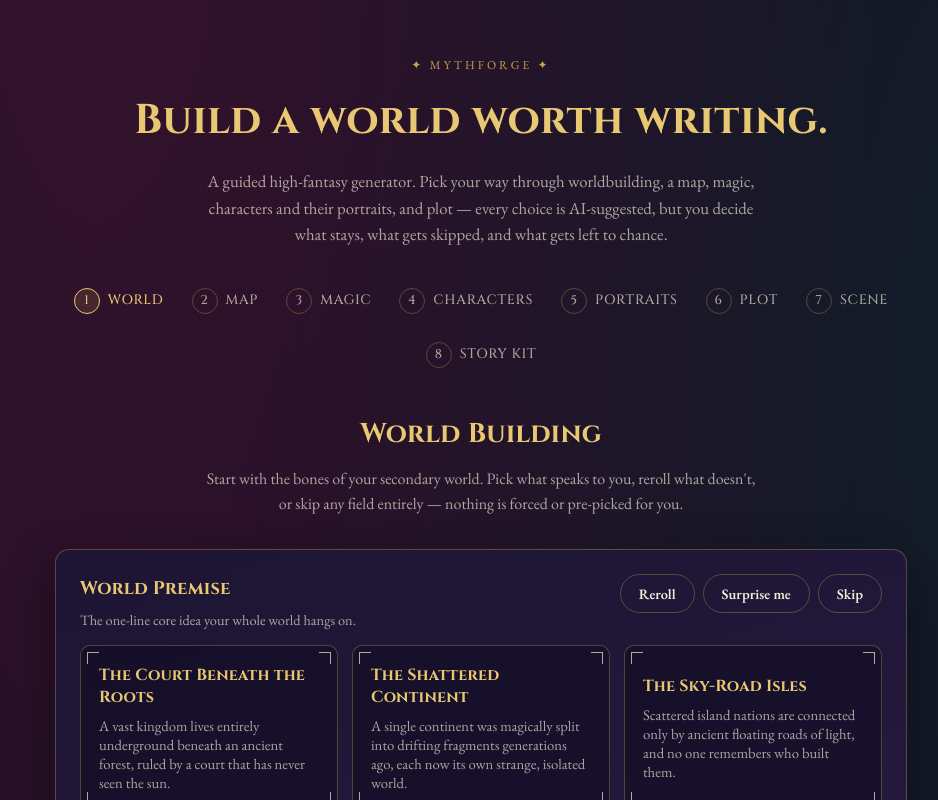
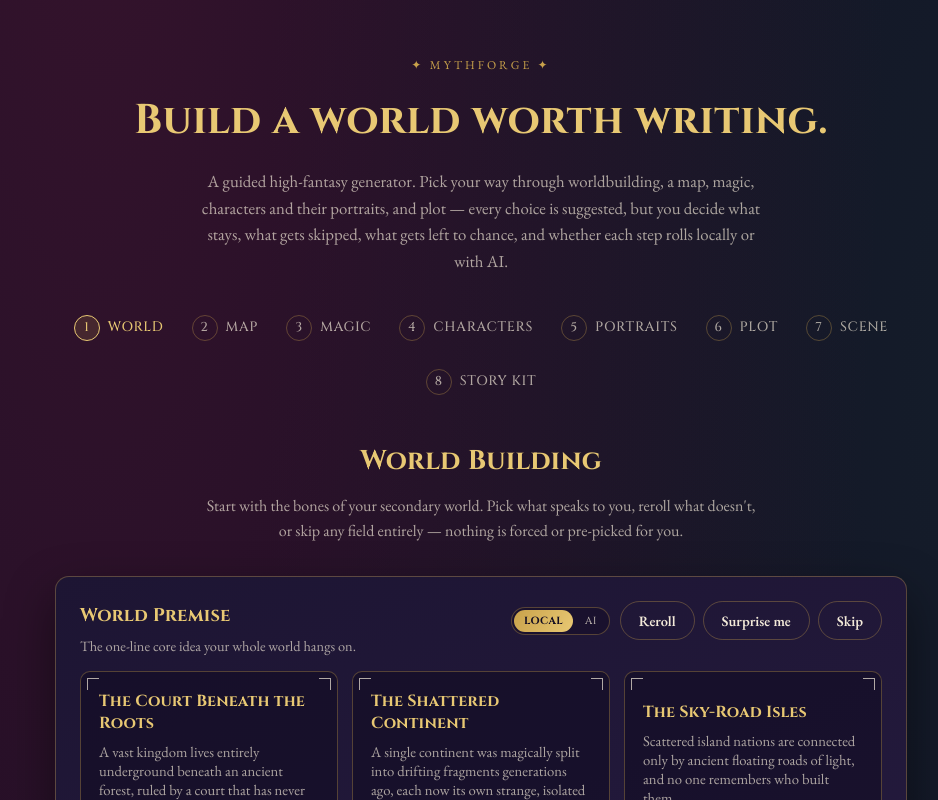
Before and after one commit to solrun18/mythforge, a React (Vite) app: page / in a window 1280 px wide. Shown: the top 800 px of the page, without its empty margins (159-1097 px from the left). Built offline with nearby package versions, Linux system fonts and the light colour scheme; no server answers.

Commit message:
flip switch added to flip between local and ai roll

```diff
--- a/src/App.css
+++ b/src/App.css
@@ -131,6 +131,70 @@ button {
   gap: 16px;
   margin-bottom: 14px;
 }
+/* Generation mode toggle — one per generator instance (field/portrait/
+   map/opening scene), usually rendered inline in that block's header. */
+.mode-toggle-wrap {
+  display: inline-flex;
+  align-items: center;
+  gap: 10px;
+  flex-wrap: wrap;
+  justify-content: center;
+}
+.mode-toggle-wrap__label {
+  font-family: 'Cinzel', serif;
+  font-size: 0.72rem;
+  letter-spacing: 0.06em;
+  text-transform: uppercase;
+  color: var(--muted);
+}
+.mode-toggle {
+  display: inline-flex;
+  border: 1px solid var(--border);
+  border-radius: 999px;
+  padding: 4px;
+  gap: 4px;
+  background: rgba(18, 12, 34, 0.4);
+}
+.mode-toggle__option {
+  background: transparent;
+  border: none;
+  color: var(--muted);
+  font-family: 'Cinzel', serif;
+  font-size: 0.75rem;
+  letter-spacing: 0.04em;
+  text-transform: uppercase;
+  padding: 8px 18px;
+  border-radius: 999px;
+  transition: background 0.2s ease, color 0.2s ease;
+}
+.mode-toggle__option:hover { color: var(--parchment); }
+.mode-toggle__option--active {
+  background: linear-gradient(120deg, var(--gold), var(--gold-bright));
+  color: var(--bg-deep);
+  font-weight: 700;
+}
+.mode-toggle__option--active:hover { color: var(--bg-deep); }
+
+/* Compact variant — sized to sit inline in a gen-block header or a
+   narrow portrait card, where a full-size toggle would overwhelm. */
+.mode-toggle-wrap--compact { gap: 6px; margin: 6px 0; }
+.mode-toggle--compact { padding: 2px; gap: 2px; }
+.mode-toggle--compact .mode-toggle__option {
+  font-size: 0.65rem;
+  padding: 4px 10px;
+  letter-spacing: 0.03em;
+}
+
+/* Wraps the per-block toggle + action buttons together on the right side
+   of a gen-block header, so they stack sanely on narrow screens. */
+.gen-block__header-right {
+  display: flex;
+  align-items: center;
+  gap: 10px;
+  flex-wrap: wrap;
+  justify-content: flex-end;
+}
+
 .gen-block__header h3 { font-size: 1.15rem; }
 .gen-block__hint { color: var(--muted); font-size: 0.9rem; margin: 4px 0 0; }
 .gen-block__loading { color: var(--gold); font-style: italic; padding: 20px 0; text-align: center; }
--- a/src/App.jsx
+++ b/src/App.jsx
@@ -1,5 +1,6 @@
 import React, { useState } from 'react';
 import { WorldBibleProvider } from './context/WorldBibleContext.jsx';
+import { GenerationModeProvider } from './context/GenerationModeContext.jsx';
 import ProgressSteps from './components/ProgressSteps.jsx';
 import StepWorldBuilding from './steps/StepWorldBuilding.jsx';
 import StepMap from './steps/StepMap.jsx';
@@ -29,8 +30,9 @@ function AppShell() {
         <h1>Build a world worth writing.</h1>
         <p className="app-header__sub">
           A guided high-fantasy generator. Pick your way through worldbuilding, a map, magic,
-          characters and their portraits, and plot — every choice is AI-suggested, but you decide
-          what stays, what gets skipped, and what gets left to chance.
+          characters and their portraits, and plot — every choice is suggested, but you decide
+          what stays, what gets skipped, what gets left to chance, and whether each step rolls
+          locally or with AI.
         </p>
       </header>
 
@@ -75,8 +77,10 @@ function AppShell() {
 
 export default function App() {
   return (
-    <WorldBibleProvider>
-      <AppShell />
-    </WorldBibleProvider>
+    <GenerationModeProvider>
+      <WorldBibleProvider>
+        <AppShell />
+      </WorldBibleProvider>
+    </GenerationModeProvider>
   );
 }
--- /dev/null
+++ b/src/components/GenerationModeToggle.jsx
@@ -0,0 +1,36 @@
+import React from 'react';
+import { useGenerationMode } from '../context/GenerationModeContext.jsx';
+
+// Local Roll / AI Roll switch for one generator instance (a single field,
+// a single portrait, the map, the opening scene — whatever `modeKey`
+// identifies). `compact` renders a smaller inline version sized to sit
+// inside a gen-block header or a portrait card.
+export default function GenerationModeToggle({ modeKey, label, compact = false }) {
+  const { mode, setMode } = useGenerationMode(modeKey);
+
+  return (
+    <div className={`mode-toggle-wrap${compact ? ' mode-toggle-wrap--compact' : ''}`}>
+      {label && <span className="mode-toggle-wrap__label">{label}:</span>}
+      <div
+        className={`mode-toggle${compact ? ' mode-toggle--compact' : ''}`}
+        role="group"
+        aria-label={label ? `Generation mode for ${label}` : 'Generation mode'}
+      >
+        <button
+          type="button"
+          className={`mode-toggle__option${mode === 'local' ? ' mode-toggle__option--active' : ''}`}
+          onClick={() => setMode('local')}
+        >
+          Local
+        </button>
+        <button
+          type="button"
+          className={`mode-toggle__option${mode === 'ai' ? ' mode-toggle__option--active' : ''}`}
+          onClick={() => setMode('ai')}
+        >
+          AI
+        </button>
+      </div>
+    </div>
+  );
+}
--- a/src/components/GeneratorBlock.jsx
+++ b/src/components/GeneratorBlock.jsx
@@ -1,9 +1,11 @@
 import React, { useEffect, useState } from 'react';
 import OptionCard from './OptionCard.jsx';
+import GenerationModeToggle from './GenerationModeToggle.jsx';
 import { generateOptions } from '../lib/generateClient.js';
 import { CATEGORY_META } from '../data/library.js';
 import { SKIPPED } from '../lib/constants.js';
 import { useWorldBible, useWorldBibleActions } from '../context/WorldBibleContext.jsx';
+import { useGenerationMode } from '../context/GenerationModeContext.jsx';
 
 // The core "generate -> present -> select, randomize, or skip -> lock in"
 // loop, reused for every world-building, magic-system, character, and
@@ -14,9 +16,13 @@ import { useWorldBible, useWorldBibleActions } from '../context/WorldBibleContex
 //   - Explicitly skipped (SKIPPED sentinel) — shown as its own quiet state
 //   - Left in-progress — if the user never acts on it, it's just absent
 //     from the World Bible. No field is ever auto-filled with a default.
+//
+// Generation mode (Local/AI) is scoped to this field's own `category` —
+// every field has its own independent switch, not a shared step-level one.
 export default function GeneratorBlock({ section, field, category, count = 4 }) {
   const worldBible = useWorldBible();
   const { lockField } = useWorldBibleActions();
+  const { mode } = useGenerationMode(category);
   const meta = CATEGORY_META[category];
   const locked = worldBible[section][field];
   const isSkipped = locked === SKIPPED;
@@ -31,7 +37,7 @@ export default function GeneratorBlock({ section, field, category, count = 4 })
   async function runGenerate() {
     setLoading(true);
     setSelected(null);
-    const { options: opts, source: src } = await generateOptions(category, worldBible, count);
+    const { options: opts, source: src } = await generateOptions(category, worldBible, count, mode);
     setOptions(opts);
     setSource(src);
     setLoading(false);
@@ -71,7 +77,10 @@ export default function GeneratorBlock({ section, field, category, count = 4 })
       <div className="gen-block gen-block--skipped">
         <div className="gen-block__header">
           <h3>{meta.label}</h3>
+          <div className="gen-block__header-right">
+            <GenerationModeToggle modeKey={category} compact />
             <button type="button" className="btn btn-link" onClick={handleChange}>Try again</button>
+          </div>
         </div>
         <p className="skipped-note">— Skipped —</p>
       </div>
@@ -83,7 +92,10 @@ export default function GeneratorBlock({ section, field, category, count = 4 })
       <div className="gen-block gen-block--locked">
         <div className="gen-block__header">
           <h3>{meta.label}</h3>
+          <div className="gen-block__header-right">
+            <GenerationModeToggle modeKey={category} compact />
             <button type="button" className="btn btn-link" onClick={handleChange}>Change</button>
+          </div>
         </div>
         <div className="locked-summary">
           <h4>{locked.title}</h4>
@@ -101,6 +113,8 @@ export default function GeneratorBlock({ section, field, category, count = 4 })
           <p className="gen-block__hint">{meta.hint}</p>
         </div>
         {!selected && (
+          <div className="gen-block__header-right">
+            <GenerationModeToggle modeKey={category} compact />
             <div className="gen-block__actions">
               <button type="button" className="btn btn-ghost-small" onClick={runGenerate} disabled={loading}>
                 {loading ? 'Conjuring…' : 'Reroll'}
@@ -111,6 +125,7 @@ export default function GeneratorBlock({ section, field, category, count = 4 })
               <button type="button" className="btn btn-ghost-small" onClick={handleSkip} disabled={loading}>
                 Skip
               </button>
+            </div>
           </div>
         )}
       </div>
@@ -125,7 +140,7 @@ export default function GeneratorBlock({ section, field, category, count = 4 })
             ))}
           </div>
           <p className="gen-block__source">
-            {source === 'ai' ? '✦ AI generated' : '✦ Local roll (add an API key for AI generation)'}
+            {source === 'ai' ? '✦ AI generated' : '✦ Local roll — flip the switch above to AI'}
           </p>
         </>
       )}
--- a/src/components/MapGenerator.jsx
+++ b/src/components/MapGenerator.jsx
@@ -3,6 +3,8 @@ import { generateImage } from '../lib/imageClient.js';
 import { MAP_PLACEHOLDER_SVG } from '../assets/mapPlaceholder.js';
 import { SKIPPED } from '../lib/constants.js';
 import { useWorldBible, useWorldBibleActions } from '../context/WorldBibleContext.jsx';
+import { useGenerationMode } from '../context/GenerationModeContext.jsx';
+import GenerationModeToggle from './GenerationModeToggle.jsx';
 
 function buildMapPrompt(worldBible) {
   const premise = worldBible.worldBuilding.premise;
@@ -21,6 +23,7 @@ function buildMapPrompt(worldBible) {
 export default function MapGenerator() {
   const worldBible = useWorldBible();
   const { lockField } = useWorldBibleActions();
+  const { mode } = useGenerationMode('map');
   const map = worldBible.map;
 
   const [loading, setLoading] = useState(false);
@@ -30,7 +33,7 @@ export default function MapGenerator() {
   async function handleGenerate() {
     setLoading(true);
     const prompt = buildMapPrompt(worldBible);
-    const result = await generateImage(prompt);
+    const result = await generateImage(prompt, '1024x1024', mode);
     if (result.source === 'ai') {
       lockField('map', 'imageDataUrl', result.imageDataUrl);
       lockField('map', 'prompt', prompt);
@@ -64,17 +67,31 @@ export default function MapGenerator() {
           <h3>World Map</h3>
           <p className="gen-block__hint">Detailed, realistic style — seeded from your world premise and geography.</p>
         </div>
-        {hasImage && (
-          <button type="button" className="btn btn-ghost-small" onClick={handleGenerate} disabled={loading}>
-            {loading ? 'Drawing…' : 'Regenerate'}
-          </button>
-        )}
+        <div className="gen-block__header-right">
+          <GenerationModeToggle modeKey="map" compact />
+          {hasImage && (
+            <button
+              type="button"
+              className="btn btn-ghost-small"
+              onClick={handleGenerate}
+              disabled={loading || mode === 'local'}
+              title={mode === 'local' ? 'Switch to AI to regenerate' : undefined}
+            >
+              {loading ? 'Drawing…' : 'Regenerate'}
+            </button>
+          )}
+        </div>
       </div>
 
       {!hasImage && !loading && (
         <div className="opening-scene__cta">
-          <button type="button" className="btn btn-primary-small" onClick={handleGenerate}>
-            Generate Map
+          <button
+            type="button"
+            className="btn btn-primary-small"
+            onClick={handleGenerate}
+            disabled={mode === 'local'}
+          >
+            {mode === 'local' ? 'Switch to AI to generate a map' : 'Generate Map'}
           </button>
         </div>
       )}
--- a/src/components/OpeningSceneGenerator.jsx
+++ b/src/components/OpeningSceneGenerator.jsx
@@ -2,10 +2,13 @@ import React, { useState } from 'react';
 import { generateOpeningScene } from '../lib/generateClient.js';
 import { SKIPPED } from '../lib/constants.js';
 import { useWorldBible, useWorldBibleActions } from '../context/WorldBibleContext.jsx';
+import { useGenerationMode } from '../context/GenerationModeContext.jsx';
+import GenerationModeToggle from './GenerationModeToggle.jsx';
 
 export default function OpeningSceneGenerator() {
   const worldBible = useWorldBible();
   const { lockField } = useWorldBibleActions();
+  const { mode } = useGenerationMode('openingScene');
   const locked = worldBible.openingScene.scene;
   const isSkipped = locked === SKIPPED;
   const isSet = locked && !isSkipped;
@@ -15,7 +18,7 @@ export default function OpeningSceneGenerator() {
 
   async function handleGenerate() {
     setLoading(true);
-    const { text, source } = await generateOpeningScene(worldBible);
+    const { text, source } = await generateOpeningScene(worldBible, mode);
     setDraftText(text);
     lockField('openingScene', 'scene', { text, source });
     setLoading(false);
@@ -39,7 +42,10 @@ export default function OpeningSceneGenerator() {
       <div className="gen-block gen-block--skipped">
         <div className="gen-block__header">
           <h3>Opening Scene</h3>
+          <div className="gen-block__header-right">
+            <GenerationModeToggle modeKey="openingScene" compact />
             <button type="button" className="btn btn-link" onClick={handleTryAgain}>Try again</button>
+          </div>
         </div>
         <p className="skipped-note">— Skipped —</p>
       </div>
@@ -53,6 +59,8 @@ export default function OpeningSceneGenerator() {
           <h3>Opening Scene <span className="badge-optional">optional</span></h3>
           <p className="gen-block__hint">A few paragraphs of prose to kick the story off, drawn from everything you've built so far.</p>
         </div>
+        <div className="gen-block__header-right">
+          <GenerationModeToggle modeKey="openingScene" compact />
           {isSet && (
             <div className="gen-block__actions">
               <button type="button" className="btn btn-ghost-small" onClick={handleGenerate} disabled={loading}>
@@ -63,6 +71,7 @@ export default function OpeningSceneGenerator() {
               </button>
             </div>
           )}
+        </div>
       </div>
 
       {!isSet && !loading && (
@@ -87,7 +96,7 @@ export default function OpeningSceneGenerator() {
             rows={10}
           />
           <p className="gen-block__source">
-            {locked.source === 'ai' ? '✦ AI generated' : '✦ Local template (add an API key for real AI prose)'}
+            {locked.source === 'ai' ? '✦ AI generated' : '✦ Local template — flip the switch above for real AI prose'}
           </p>
         </>
       )}
--- a/src/components/PortraitGenerator.jsx
+++ b/src/components/PortraitGenerator.jsx
@@ -2,6 +2,8 @@ import React, { useState } from 'react';
 import { generateImage } from '../lib/imageClient.js';
 import { PORTRAIT_PLACEHOLDER_SVG } from '../assets/portraitPlaceholder.js';
 import { useWorldBible, useWorldBibleActions } from '../context/WorldBibleContext.jsx';
+import { useGenerationMode } from '../context/GenerationModeContext.jsx';
+import GenerationModeToggle from './GenerationModeToggle.jsx';
 
 function buildPortraitPrompt(character, roleLabel) {
   return (
@@ -15,6 +17,7 @@ function buildPortraitPrompt(character, roleLabel) {
 export default function PortraitGenerator({ role, roleLabel }) {
   const worldBible = useWorldBible();
   const { lockField } = useWorldBibleActions();
+  const { mode } = useGenerationMode(`portrait_${role}`);
   const character = worldBible.characters[role];
   const [loading, setLoading] = useState(false);
 
@@ -23,7 +26,7 @@ export default function PortraitGenerator({ role, roleLabel }) {
   async function handleGenerate() {
     setLoading(true);
     const prompt = buildPortraitPrompt(character, roleLabel);
-    const result = await generateImage(prompt);
+    const result = await generateImage(prompt, '1024x1024', mode);
     if (result.source === 'ai') {
       lockField('characters', role, { ...character, portraitDataUrl: result.imageDataUrl, portraitSource: 'ai' });
     } else {
@@ -44,10 +47,17 @@ export default function PortraitGenerator({ role, roleLabel }) {
       )}
       <h4>{character.title}</h4>
       <p className="gen-block__hint">{roleLabel}</p>
-      <button type="button" className="btn btn-ghost-small" onClick={handleGenerate} disabled={loading}>
-        {loading ? 'Painting…' : hasPortrait ? 'Regenerate' : 'Generate Portrait'}
+      <GenerationModeToggle modeKey={`portrait_${role}`} compact />
+      <button
+        type="button"
+        className="btn btn-ghost-small"
+        onClick={handleGenerate}
+        disabled={loading || mode === 'local'}
+        title={mode === 'local' ? 'Switch to AI to generate' : undefined}
+      >
+        {loading ? 'Painting…' : mode === 'local' ? 'Needs AI' : hasPortrait ? 'Regenerate' : 'Generate Portrait'}
       </button>
-      {isUnavailable && <p className="gen-block__source">Add OPENAI_API_KEY to generate portraits</p>}
+      {isUnavailable && mode === 'ai' && <p className="gen-block__source">Add OPENAI_API_KEY to generate portraits</p>}
     </div>
   );
 }
--- /dev/null
+++ b/src/context/GenerationModeContext.jsx
@@ -0,0 +1,31 @@
+import React, { createContext, useCallback, useContext, useState } from 'react';
+
+// Generation mode is scoped per individual generator instance — one switch
+// per field/category (e.g. "premise", "character_protagonist", a specific
+// portrait's role, the map, the opening scene). There is no global or
+// per-step mode; every key defaults to 'local' until its own switch is
+// flipped, so nothing costs money until deliberately opted into.
+const GenerationModeContext = createContext(null);
+
+export function GenerationModeProvider({ children }) {
+  const [modes, setModes] = useState({});
+
+  const setKeyMode = useCallback((key, mode) => {
+    setModes((prev) => ({ ...prev, [key]: mode }));
+  }, []);
+
+  return (
+    <GenerationModeContext.Provider value={{ modes, setKeyMode }}>
+      {children}
+    </GenerationModeContext.Provider>
+  );
+}
+
+// Usage: const { mode, setMode } = useGenerationMode('character_protagonist');
+export function useGenerationMode(key) {
+  const ctx = useContext(GenerationModeContext);
+  if (!ctx) throw new Error('useGenerationMode must be used within GenerationModeProvider');
+  const mode = ctx.modes[key] ?? 'local';
+  const setMode = (nextMode) => ctx.setKeyMode(key, nextMode);
+  return { mode, setMode };
+}
```
Also changed, not shown: src/lib/generateClient.js (+13 -2 lines), src/lib/imageClient.js (+8 -1 lines), 1 other file (tests, documents, lock files or other folders). Lines whose indentation alone changed are shown as unchanged.
